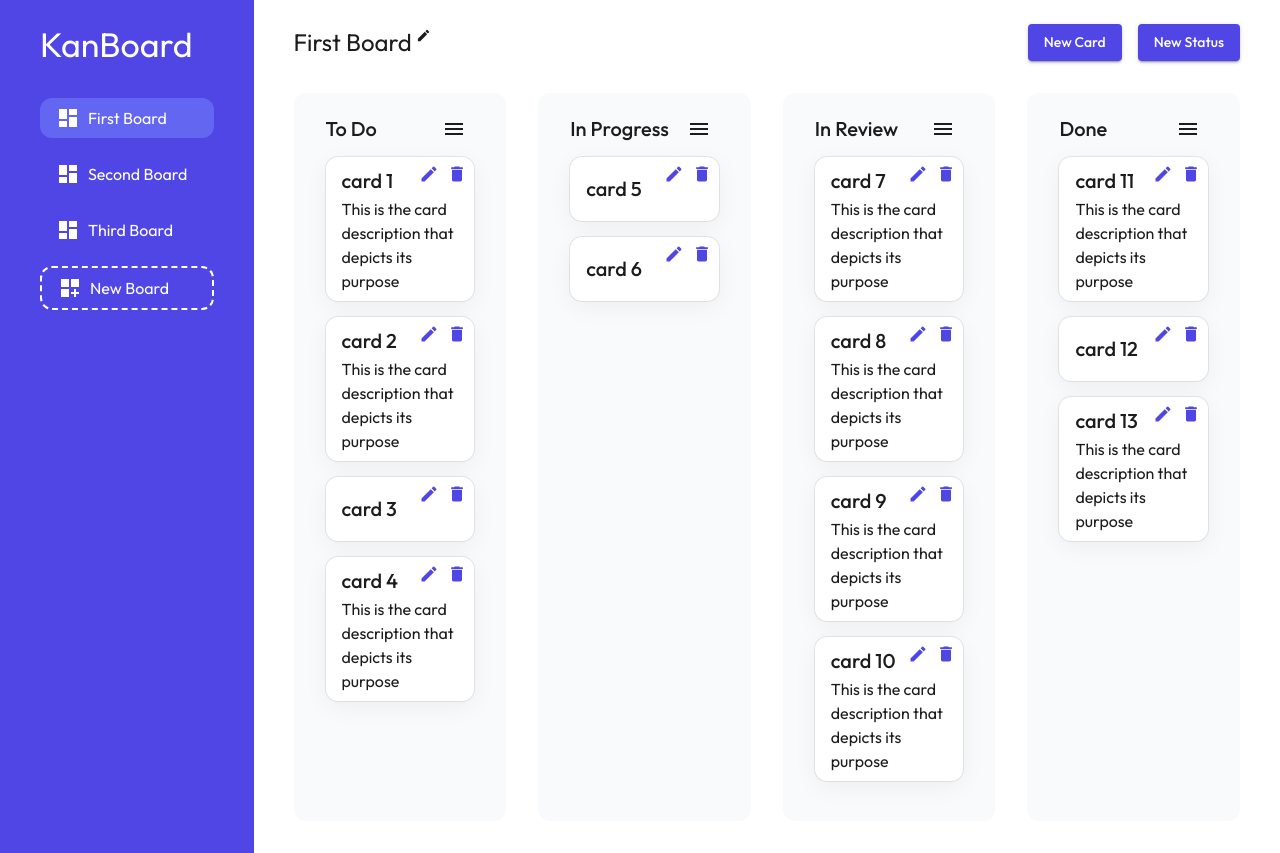
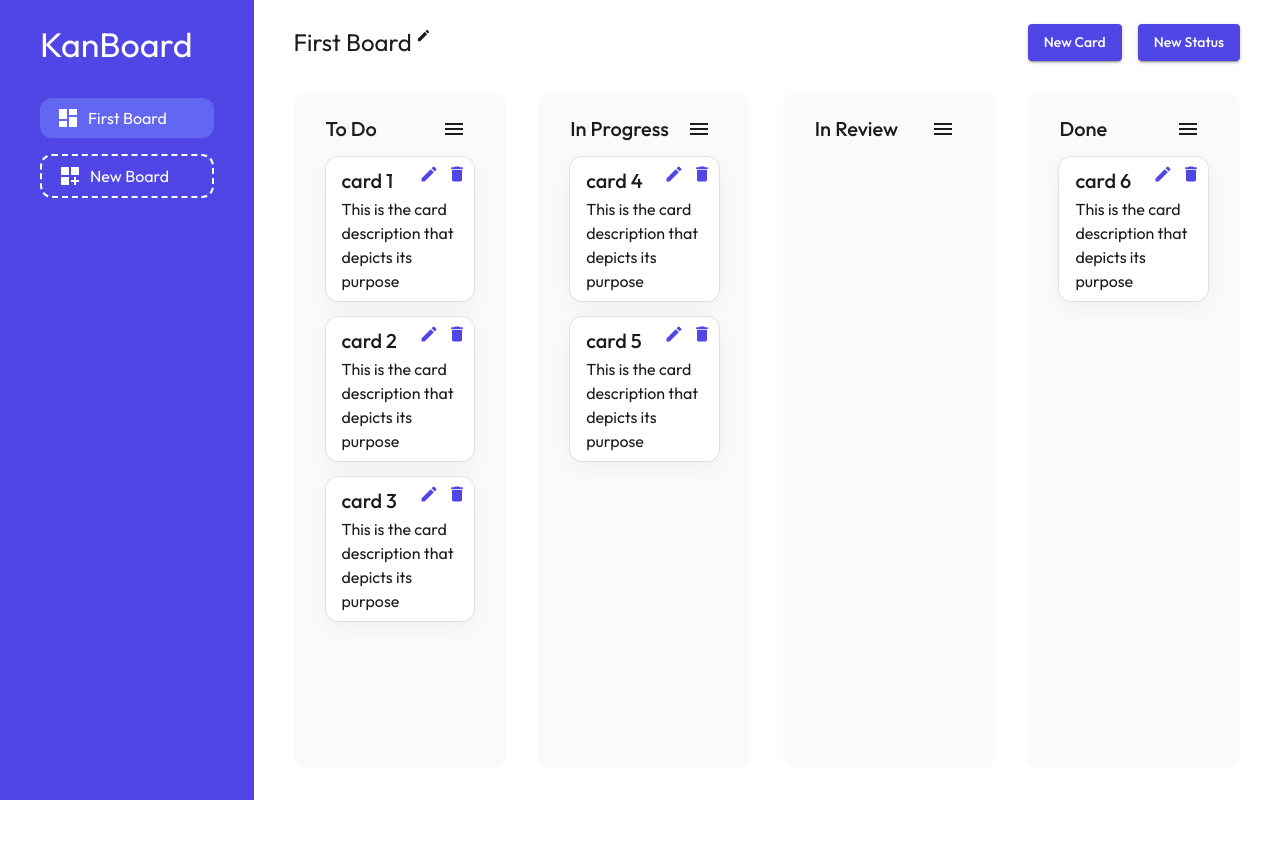
Before and after one commit to FacuReartes/KanBoard, a Next.js app: page / in a window 1280 px wide. After the commit the page ends 800 px from the top, so only its background shows below. Built offline with nearby package versions, Linux system fonts and the light colour scheme.

Commit message:
added persistance + loading states

```diff
--- a/src/components/KanBan.tsx
+++ b/src/components/KanBan.tsx
@@ -1,9 +1,10 @@
-import { Box } from '@mui/material';
-import React, { useState } from 'react';
+import { Box, CircularProgress, Typography } from '@mui/material';
+import React, { useEffect, useState } from 'react';
 import Sidebar from './sidebar/Sidebar';
 import Board from './Board';
-import { useSelector } from 'react-redux';
-import { RootState } from '@/state/store';
+import { useDispatch, useSelector } from 'react-redux';
+import { AppDispatch, RootState } from '@/state/store';
+import { initializeState } from '@/state/kanban/kanbanSlice';
 
 const KanBan = () => {
   const boards = useSelector((state: RootState) => state.kanban.boards);
@@ -12,7 +13,33 @@ const KanBan = () => {
     (state: RootState) => state.kanban.activeBoard
   );
 
+  const [isLoading, setIsLoading] = useState<boolean>(true);
+
+  const dispatch = useDispatch<AppDispatch>();
+
+  useEffect(() => {
+    const initialState = localStorage.getItem('kanban');
+    if (initialState) dispatch(initializeState(initialState));
+    setIsLoading(false);
+  }, []);
+
   const activeBoard = boards.find((board) => board.id === activeBoardId)!;
+
+  if (isLoading)
+    return (
+      <Box
+        sx={{
+          display: 'flex',
+          justifyContent: 'center',
+          alignItems: 'center',
+          flexDirection: 'column',
+          height: '100vh',
+        }}
+      >
+        <CircularProgress disableShrink size={80} sx={{ mb: 2 }} />
+        <Typography variant="h5">Loading</Typography>
+      </Box>
+    );
 
   return (
     <Box
--- a/src/state/kanban/kanbanSlice.ts
+++ b/src/state/kanban/kanbanSlice.ts
@@ -58,7 +58,7 @@ interface AddStatusPayload {
   boardId?: string;
 }
 
-const initialState: KanbanState = {
+let initialState: KanbanState = {
   // Y si uso hashmap aca?
   activeBoard: 'board1',
 
@@ -68,35 +68,21 @@ const initialState: KanbanState = {
       name: 'First Board',
       statusIds: ['status1', 'status2', 'status3', 'status4'],
     },
-    {
-      id: 'board2',
-      name: 'Second Board',
-      statusIds: ['status5', 'status6', 'status7'],
-    },
-    {
-      id: 'board3',
-      name: 'Third Board',
-      statusIds: ['status8'],
-    },
   ],
 
   statuses: [
     {
       id: 'status1',
       name: 'To Do',
-      cardIds: ['card1', 'card2', 'card3', 'card4'],
+      cardIds: ['card1', 'card2', 'card3'],
     },
-    { id: 'status2', name: 'In Progress', cardIds: ['card5', 'card6'] },
+    { id: 'status2', name: 'In Progress', cardIds: ['card4', 'card5'] },
     {
       id: 'status3',
       name: 'In Review',
-      cardIds: ['card7', 'card8', 'card9', 'card10'],
+      cardIds: [],
     },
-    { id: 'status4', name: 'Done', cardIds: ['card11', 'card12', 'card13'] },
-    { id: 'status5', name: 'Status1', cardIds: ['card14'] },
-    { id: 'status6', name: 'Status2', cardIds: [] },
-    { id: 'status7', name: 'Status3', cardIds: ['card15'] },
-    { id: 'status8', name: 'Status4', cardIds: ['card16', 'card17'] },
+    { id: 'status4', name: 'Done', cardIds: ['card6'] },
   ],
 
   cards: [
@@ -110,63 +96,24 @@ const initialState: KanbanState = {
       name: 'card 2',
       description: 'This is the card description that depicts its purpose',
     },
-    { id: 'card3', name: 'card 3', description: '' },
+    {
+      id: 'card3',
+      name: 'card 3',
+      description: 'This is the card description that depicts its purpose',
+    },
     {
       id: 'card4',
       name: 'card 4',
       description: 'This is the card description that depicts its purpose',
     },
-    { id: 'card5', name: 'card 5', description: '' },
-    { id: 'card6', name: 'card 6', description: '' },
     {
-      id: 'card7',
-      name: 'card 7',
+      id: 'card5',
+      name: 'card 5',
       description: 'This is the card description that depicts its purpose',
     },
     {
-      id: 'card8',
-      name: 'card 8',
-      description: 'This is the card description that depicts its purpose',
-    },
-    {
-      id: 'card9',
-      name: 'card 9',
-      description: 'This is the card description that depicts its purpose',
-    },
-    {
-      id: 'card10',
-      name: 'card 10',
-      description: 'This is the card description that depicts its purpose',
-    },
-    {
-      id: 'card11',
-      name: 'card 11',
-      description: 'This is the card description that depicts its purpose',
-    },
-    { id: 'card12', name: 'card 12', description: '' },
-    {
-      id: 'card13',
-      name: 'card 13',
-      description: 'This is the card description that depicts its purpose',
-    },
-    {
-      id: 'card14',
-      name: 'card 14',
-      description: 'This is the card description that depicts its purpose',
-    },
-    {
-      id: 'card15',
-      name: 'card 15',
-      description: 'This is the card description that depicts its purpose',
-    },
-    {
-      id: 'card16',
-      name: 'card 16',
-      description: 'This is the card description that depicts its purpose',
-    },
-    {
-      id: 'card17',
-      name: 'card 17',
+      id: 'card6',
+      name: 'card 6',
       description: 'This is the card description that depicts its purpose',
     },
   ],
@@ -207,11 +154,13 @@ export const kanbanSlice = createSlice({
     addCard: (state, action: PayloadAction<AddCardPayload>) => {
       const { name, description, boardId } = action.payload;
 
-      const maxId: number = Math.max(
-        ...state.cards
-          .map((card) => card.id)
-          .map((cardId) => Number(cardId.split('card')[1]))
-      );
+      const cardIdList = state.cards.map((card) => card.id);
+
+      const maxId: number = cardIdList.length
+        ? Math.max(
+            ...cardIdList.map((cardId) => Number(cardId.split('card')[1]))
+          )
+        : 0;
 
       const cardId = `card${maxId + 1}`;
 
@@ -237,11 +186,15 @@ export const kanbanSlice = createSlice({
     addStatus: (state, action: PayloadAction<AddStatusPayload>) => {
       const { name, boardId } = action.payload;
 
-      const maxId: number = Math.max(
-        ...state.statuses
-          .map((status) => status.id)
-          .map((statusId) => Number(statusId.split('status')[1]))
-      );
+      const statusIdList = state.statuses.map((status) => status.id);
+
+      const maxId: number = statusIdList.length
+        ? Math.max(
+            ...statusIdList.map((statusId) =>
+              Number(statusId.split('status')[1])
+            )
+          )
+        : 0;
 
       state.statuses.push({ id: `status${maxId + 1}`, name, cardIds: [] });
 
@@ -285,11 +238,13 @@ export const kanbanSlice = createSlice({
     addBoard: (state, action: PayloadAction<string>) => {
       const name: string = action.payload;
 
-      const maxId: number = Math.max(
-        ...state.boards
-          .map((board) => board.id)
-          .map((boardId) => Number(boardId.split('board')[1]))
-      );
+      const boardIdList = state.boards.map((board) => board.id);
+
+      const maxId: number = boardIdList.length
+        ? Math.max(
+            ...boardIdList.map((boardId) => Number(boardId.split('board')[1]))
+          )
+        : 0;
 
       const newBoardId = `board${maxId + 1}`;
 
@@ -299,6 +254,11 @@ export const kanbanSlice = createSlice({
 
     setActiveBoard: (state, action: PayloadAction<string>) => {
       state.activeBoard = action.payload;
+    },
+
+    initializeState: (state, action: PayloadAction<string>) => {
+      const newState = JSON.parse(action.payload);
+      Object.assign(state, newState);
     },
   },
 });
@@ -314,6 +274,7 @@ export const {
   editBoard,
   addBoard,
   setActiveBoard,
+  initializeState,
 } = kanbanSlice.actions;
 
 export default kanbanSlice.reducer;
--- a/src/state/store.ts
+++ b/src/state/store.ts
@@ -1,12 +1,16 @@
-import { configureStore } from "@reduxjs/toolkit";
-import kanbanReducer from './kanban/kanbanSlice'
+import { configureStore } from '@reduxjs/toolkit';
+import kanbanReducer from './kanban/kanbanSlice';
 
 export const store = configureStore({
   reducer: {
-    kanban: kanbanReducer
-  }
-})
+    kanban: kanbanReducer,
+  },
+});
 
-export type RootState = ReturnType<typeof store.getState>
+store.subscribe(() => {
+  localStorage.setItem('kanban', JSON.stringify(store.getState().kanban));
+});
 
-export type AppDispatch = typeof store.dispatch
+export type RootState = ReturnType<typeof store.getState>;
+
+export type AppDispatch = typeof store.dispatch;
```
